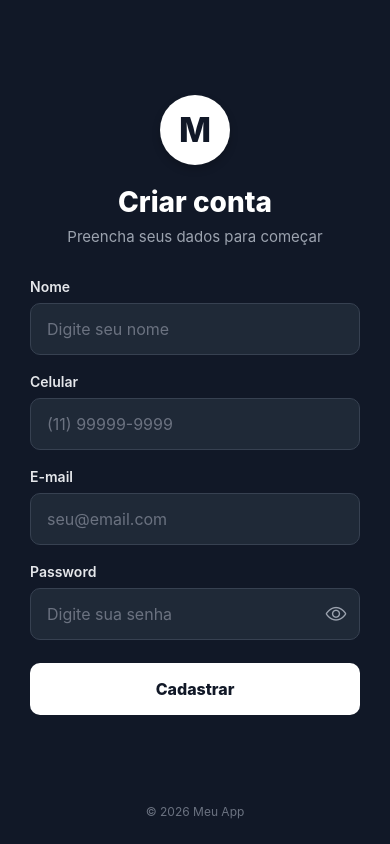
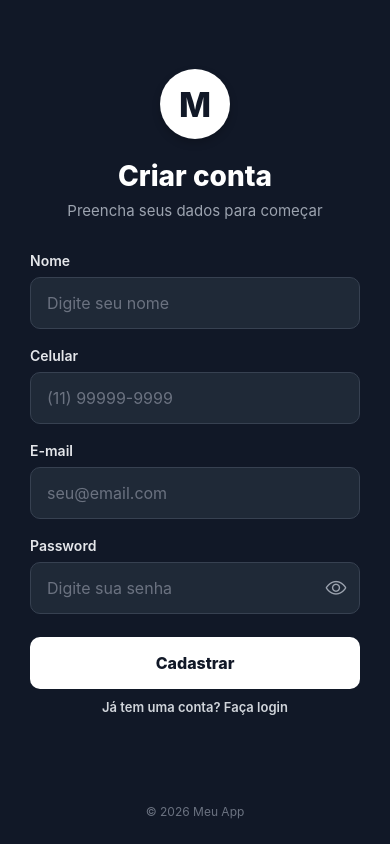
Before and after one commit to ArtKamal/Projeto-K-Wall, a React Native app: screen /Register in a window 390 px wide. Built offline with nearby package versions, Linux system fonts and the light colour scheme.

Commit message:
Tela de cadastro

```diff
--- /dev/null
+++ b/src/models/UserModel.tsx
@@ -0,0 +1,7 @@
+export interface UserModel {
+    id: string;
+    nome: string;
+    celular: string;
+    email: string;
+    createdAt?: string;
+}
--- a/src/screens/login_screen.tsx
+++ b/src/screens/login_screen.tsx
@@ -1,4 +1,5 @@
 import { Ionicons } from '@expo/vector-icons';
+import type { NativeStackScreenProps } from '@react-navigation/native-stack';
 import React, { useState } from 'react';
 import {
     Image,
@@ -9,7 +10,14 @@ import {
     TouchableOpacity,
     View,
 } from 'react-native';
-export default function LoginScreen() {
+type RootStackParamList = {
+    Splash: undefined;
+    Login: undefined;
+    Register: undefined;
+};
+
+type Props = NativeStackScreenProps<RootStackParamList, 'Login'>;
+export default function LoginScreen({ navigation }: Props) {
     const [email, setEmail] = useState('');
     const [password, setPassword] = useState('');
 
@@ -189,7 +197,16 @@ export default function LoginScreen() {
                             Entrar
                         </Text>
                     </TouchableOpacity>
-
+                    <TouchableOpacity
+                        style={styles.registerButton}
+                        onPress={() => {
+                            navigation.replace('Register');
+                        }}
+                    >
+                        <Text style={styles.registerText}>
+                            Ainda não tem uma conta? Cadastre-se
+                        </Text>
+                    </TouchableOpacity>
                 </View>
             </View>
 
@@ -345,7 +362,17 @@ const styles = StyleSheet.create({
         fontWeight: '600',
         color: '#D1D5DB',
     },
+    registerButton: {
+        alignSelf: 'center',
+        marginTop: 10,
+        marginBottom: 25,
+    },
 
+    registerText: {
+        fontSize: 13,
+        fontWeight: '600',
+        color: '#D1D5DB',
+    },
     loginButton: {
         height: 52,
         borderRadius: 10,
--- a/src/screens/register_screen.tsx
+++ b/src/screens/register_screen.tsx
@@ -1,4 +1,5 @@
 import { Ionicons } from '@expo/vector-icons';
+import type { NativeStackScreenProps } from '@react-navigation/native-stack';
 import React, { useState } from 'react';
 import {
   ScrollView,
@@ -9,8 +10,16 @@ import {
   TouchableOpacity,
   View,
 } from 'react-native';
+import { userService } from '../services/userService';
+type RootStackParamList = {
+  Splash: undefined;
+  Login: undefined;
+  Register: undefined;
+};
 
-export default function RegisterScreen() {
+type Props = NativeStackScreenProps<RootStackParamList, 'Register'>;
+
+export default function RegisterScreen({ navigation }: Props) {
   const [name, setName] = useState('');
   const [phone, setPhone] = useState('');
   const [email, setEmail] = useState('');
@@ -80,7 +89,7 @@ export default function RegisterScreen() {
   // -----------------------------------------
   // Cadastro
   // -----------------------------------------
-  const handleRegister = () => {
+  const handleRegister = async () => {
     let valid = true;
 
     // Limpa erros anteriores
@@ -139,12 +148,12 @@ export default function RegisterScreen() {
     // -----------------------------------------
     // Aqui será feita a chamada para a API
     // -----------------------------------------
-    console.log('Cadastro:', {
-      name: name.trim(),
-      phone: phoneNumbers,
-      email: email.trim(),
-      password,
-    });
+    await userService.cadastrarUsuario(
+      name.trim(),
+      phoneNumbers,
+      email.trim(),
+      password
+    );
   };
 
   return (
@@ -331,6 +340,17 @@ export default function RegisterScreen() {
               </Text>
             </TouchableOpacity>
 
+            <TouchableOpacity
+              style={styles.loginButton}
+              onPress={() => {
+                navigation.replace('Login');
+              }}
+            >
+              <Text style={styles.loginText}>
+                Já tem uma conta? Faça login
+              </Text>
+            </TouchableOpacity>
+
           </View>
         </View>
       </ScrollView>
@@ -397,7 +417,17 @@ const styles = StyleSheet.create({
     fontWeight: '800',
     color: '#FFFFFF',
   },
+    loginButton: {
+        alignSelf: 'center',
+        marginTop: 10,
+        marginBottom: 25,
+    },
 
+    loginText: {
+        fontSize: 13,
+        fontWeight: '600',
+        color: '#D1D5DB',
+    },
   subtitle: {
     marginTop: 8,
     textAlign: 'center',
--- /dev/null
+++ b/src/services/userService.tsx
@@ -0,0 +1,54 @@
+import {
+    createUserWithEmailAndPassword,
+} from 'firebase/auth';
+
+import {
+    ref,
+    set,
+} from 'firebase/database';
+
+import {
+    auth,
+    database,
+} from './firebaseConfig';
+
+import {
+    UserModel,
+} from '../models/UserModel';
+//cadastrar no database do firebase
+class UserService {
+    async cadastrarUsuario(
+        nome: string,
+        celular: string,
+        email: string,
+        senha: string
+    ): Promise<UserModel> {
+
+        const userCredential =
+            await createUserWithEmailAndPassword(
+                auth,
+                email,
+                senha
+            );
+        //gera o id
+        const uid =
+            userCredential.user.uid;
+
+        const usuario: UserModel = {
+            id: uid,
+            nome: nome,
+            celular: celular,
+            email: email,
+            createdAt: new Date().toISOString(),
+        };
+
+        await set(
+            ref(database, `usuarios/${uid}`),
+            usuario
+        );
+
+        return usuario;
+    }
+}
+
+export const userService = new UserService();
```
Lines whose indentation alone changed are shown as unchanged.
